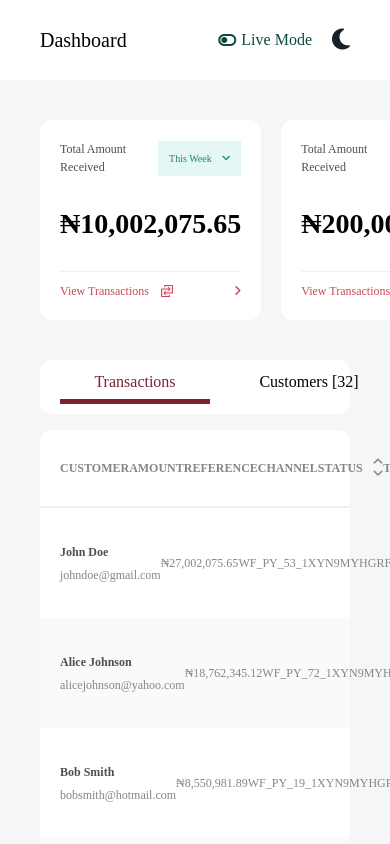
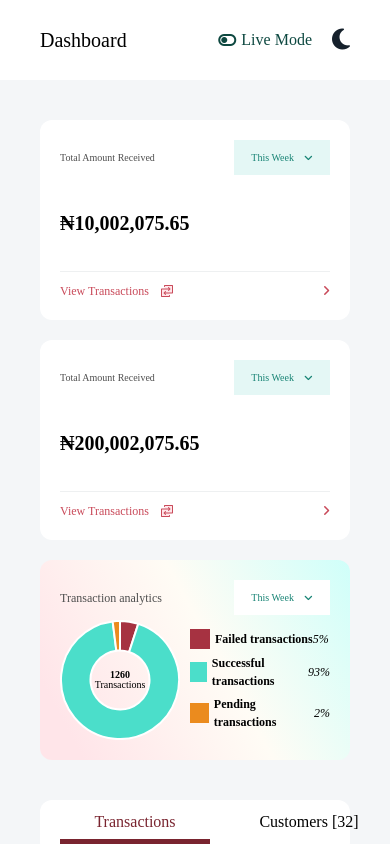
Before and after one commit to SymplyMatt/customer_dashboard_woven, a Vue app: page /dashboard in a window 390 px wide. Built offline with nearby package versions, Linux system fonts and the light colour scheme; a web font is replaced by a local one.

Commit message:
responsive total amounts

```diff
--- a/src/components/dashboard/main/Stats.vue
+++ b/src/components/dashboard/main/Stats.vue
@@ -1,5 +1,5 @@
 <template>
-    <div class="flex justify-between items-center w-full gap-5">
+    <div class="mm:flex mm:justify-between items-center w-full gap-5 grid grid-cols-1fr">
       <TotalBox :item="totalAmountReceived"/>
       <TotalBox :item="totalPayouts"/>
       <Chart :item="totalAmountReceived"/>
--- a/src/components/dashboard/main/TotalBox.vue
+++ b/src/components/dashboard/main/TotalBox.vue
@@ -3,10 +3,10 @@
     :class="isDarkMode ? 'bg-darkModeColorLight' : 'bg-white'"
     class="flex flex-col justify-between items-center w-full radius-12 p-5 gap-6 h-50"
   >
-    <div class="flex justify-between items-center w-full font-medium">
+    <div class="flex justify-between items-center w-full font-medium gap-5">
       <div
       :class="isDarkMode ? 'text-textGreyDark' : 'text-textColorDark '"
-      class="text-12">Total Amount Received</div>
+      class="text-10 md:text-12">Total Amount Received</div>
       <div class="flex flex-col justify-center align-center overlay-container w-24 bg-white text-10">
         <div class="flex justify-center items-center bg-lightGreen p-2 gap-2 w-full cursor-pointer text-thickGreen" @click="changeisOverlayOpen()">
           {{ "This " + getActiveDurationText().duration }}
@@ -23,7 +23,7 @@
     </div>
     <div
     :class="isDarkMode && 'text-white'"
-    class="flex items-center w-full text-28 font-extrabold">{{ getActiveDurationText().amount }}</div>
+    class="flex items-center w-full text-20 md:text-28 font-extrabold">{{ getActiveDurationText().amount }}</div>
     <div class="flex justify-between items-center w-full text-brightRed text-12 font-medium border-t border-greyBorder pt-2 cursor-pointer">
       <div class="flex justify-center items-center gap-2">View Transactions <img src="@/assets/active-transactions.png" alt=""></div>
       <i class="fa-solid fa-angle-right"></i>
--- a/tailwind.config.js
+++ b/tailwind.config.js
@@ -9,6 +9,7 @@ module.exports = {
       screens: {
         'sm': '640px',
         'md': '1200px',
+        'mm': '900px',
         'lg': '1500px',
         'xl': '2000px',
       },
```
